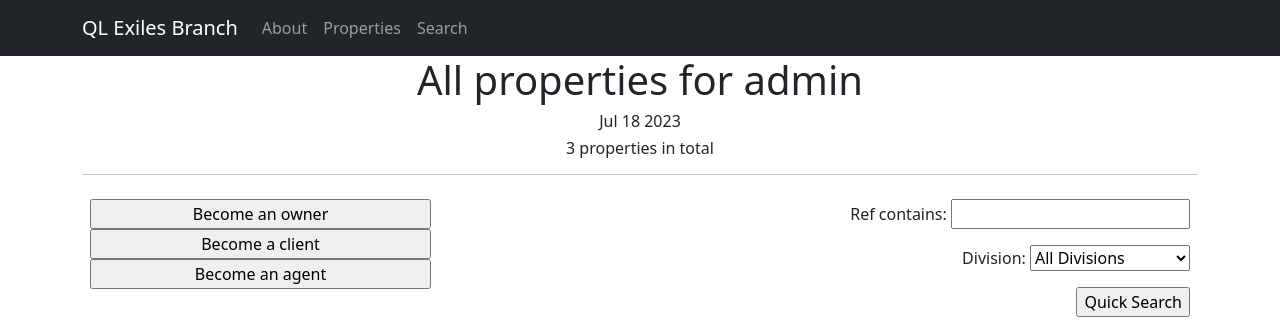
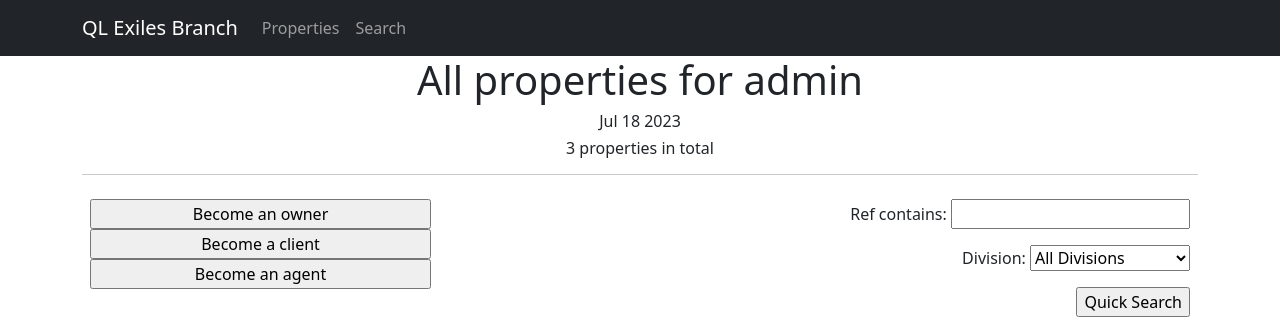
Before and after one commit to AyAmAlexson/SkillStudy, a Django app: page /property/ in a window 1280 px wide. Shown: the top 325 px of the page. Run offline with Django 4.2, Linux system fonts and the light colour scheme; a user stored in the database is signed in; data comes from the database, SQL or seed files in the repository; some libraries are stand-ins or nearby versions.

Commit message:
no about

```diff
--- a/RealEstatePortal2/RealEstatePortal2/templates/flatpages/default.html
+++ b/RealEstatePortal2/RealEstatePortal2/templates/flatpages/default.html
@@ -26,9 +26,7 @@
                <div class="collapse navbar-collapse" id="navbarResponsive">
                    <ul class="navbar-nav ml-auto">
 
-                       <li class="nav-item">
-                           <a class="nav-link" href="/about/">About</a>
-                       </li>
+
                        <li class="nav-item">
                            <a class="nav-link" href="/property/">Properties</a>
                        </li>
```
